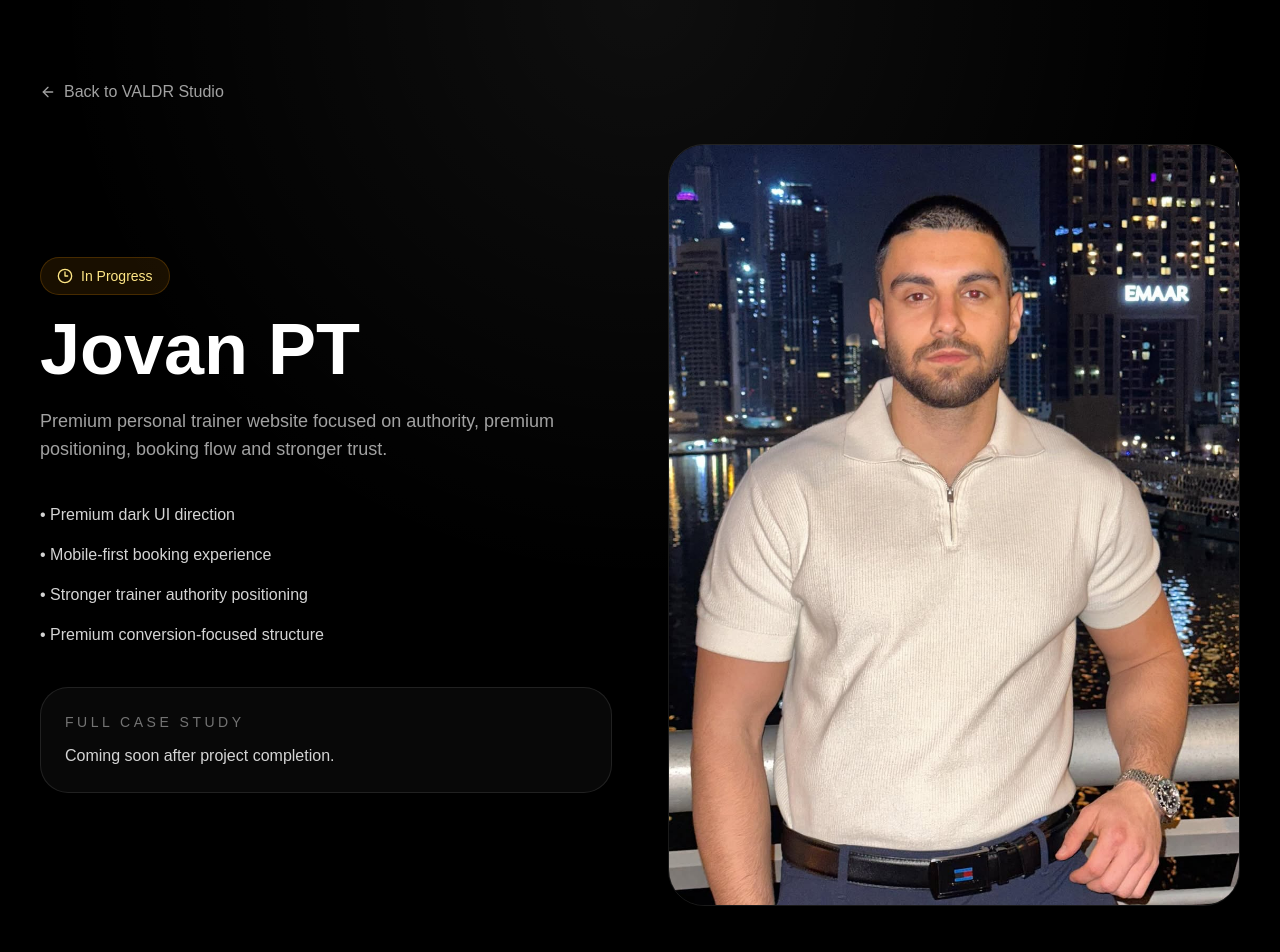
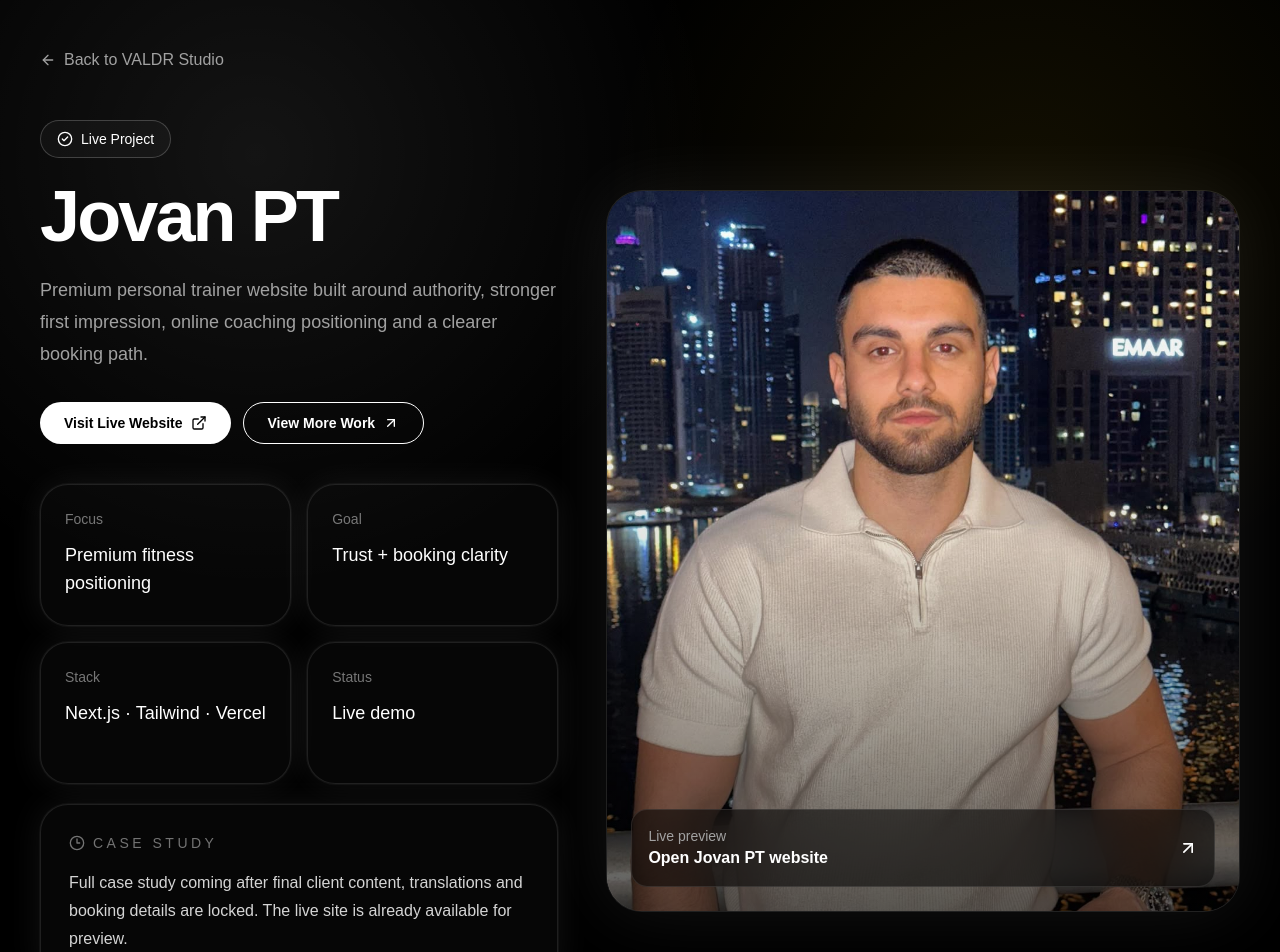
Before and after one commit to VikingVile/Valdr-Studio, a Next.js app: page /work/jovan-pt in a window 1280 px wide. Shown: the top 952 px of the page. Built offline with nearby package versions, Linux system fonts and the light colour scheme.

Commit message:
updated Jovan-Pt card

```diff
--- a/app/cancel/page.tsx
+++ b/app/cancel/page.tsx
@@ -1,3 +1,5 @@
+import Link from "next/link";
+
 export default function CancelPage() {
   return (
     <main className="flex min-h-screen items-center justify-center bg-[#0A0A0A] px-6 text-white">
@@ -14,12 +16,12 @@ export default function CancelPage() {
           You can return to the website and try again whenever you are ready.
         </p>
 
-        <a
+        <Link
           href="/"
           className="mt-10 inline-flex rounded-full bg-white px-8 py-4 font-medium text-black transition hover:scale-105"
         >
           Back to Home
-        </a>
+        </Link>
       </div>
     </main>
   );
--- a/app/page.tsx
+++ b/app/page.tsx
@@ -675,7 +675,7 @@ export default function Home() {
     const savedLanguage = window.localStorage.getItem("valdr-language");
 
     if (savedLanguage === "en" || savedLanguage === "sr") {
-      setLanguage(savedLanguage);
+      window.setTimeout(() => setLanguage(savedLanguage), 0);
     }
   }, []);
 
@@ -966,7 +966,8 @@ export default function Home() {
               {/* JOVAN PT */} {/*OVDE JE DODANO: kartica sada vodi na interni preview page umesto na Instagram */}
               <Link
                 href="/work/jovan-pt"
-                className="group block overflow-hidden rounded-[32px] border border-white/10 bg-white/[0.03] transition duration-500 hover:-translate-y-2 hover:shadow-[0_20px_80px_rgba(0,0,0,0.35)]"
+                aria-label="Open Jovan PT case study"
+                className="group block cursor-pointer overflow-hidden rounded-[32px] border border-white/10 bg-white/[0.03] transition duration-500 hover:-translate-y-2 hover:border-yellow-300/25 hover:shadow-[0_20px_80px_rgba(0,0,0,0.35),0_0_45px_rgba(250,204,21,0.08)] focus:outline-none focus-visible:-translate-y-2 focus-visible:border-yellow-300/35 focus-visible:shadow-[0_0_0_3px_rgba(250,204,21,0.18),0_20px_80px_rgba(0,0,0,0.35)]"
               >
                 <div className="relative h-[240px] overflow-hidden bg-neutral-950 md:h-[300px]">
                   <Image
--- a/app/success/page.tsx
+++ b/app/success/page.tsx
@@ -1,3 +1,5 @@
+import Link from "next/link";
+
 export default function SuccessPage() {
   return (
     <main className="flex min-h-screen items-center justify-center bg-[#0A0A0A] px-6 text-white">
@@ -15,12 +17,12 @@ export default function SuccessPage() {
           steps for your VALDR STUDIO project.
         </p>
 
-        <a
+        <Link
           href="/"
           className="mt-10 inline-flex rounded-full bg-white px-8 py-4 font-medium text-black transition hover:scale-105"
         >
           Back to Home
-        </a>
+        </Link>
       </div>
     </main>
   );
--- a/app/work/jovan-pt/page.tsx
+++ b/app/work/jovan-pt/page.tsx
@@ -1,67 +1,149 @@
-//OVDE JE DODANO//
-
+import type { ReactNode } from "react";
 import Image from "next/image";
 import Link from "next/link";
-import { ArrowLeft, Clock3 } from "lucide-react";
+import {
+  ArrowLeft,
+  ArrowUpRight,
+  CheckCircle2,
+  Clock3,
+  ExternalLink,
+} from "lucide-react";
+
+function GlowCard({
+  children,
+  innerClassName = "",
+}: {
+  children: ReactNode;
+  innerClassName?: string;
+}) {
+  return (
+    <div className="group relative overflow-hidden rounded-[28px] border border-white/10 bg-white/[0.025] shadow-[0_0_0_1px_rgba(255,255,255,0.04),0_0_34px_rgba(255,255,255,0.07)] transition duration-500 hover:-translate-y-1 hover:border-white/25 hover:bg-white/[0.045] hover:shadow-[0_0_0_1px_rgba(255,255,255,0.14),0_0_48px_rgba(255,255,255,0.15)]">
+      <div className="pointer-events-none absolute inset-0 bg-[radial-gradient(circle_at_top_left,rgba(255,255,255,0.12),transparent_38%)] opacity-0 transition duration-500 group-hover:opacity-100" />
+      <div className={`relative ${innerClassName}`}>{children}</div>
+    </div>
+  );
+}
+
+const infoCards = [
+  { title: "Focus", text: "Premium fitness positioning" },
+  { title: "Goal", text: "Trust + booking clarity" },
+  { title: "Stack", text: "Next.js · Tailwind · Vercel" },
+  { title: "Status", text: "Live demo" },
+];
 
 export default function JovanPTPage() {
   return (
-    <main className="min-h-screen bg-black text-white">
-      <section className="relative overflow-hidden border-b border-white/10">
-        <div className="absolute inset-0 bg-[radial-gradient(circle_at_top,rgba(255,255,255,0.06),transparent_50%)]" />
+    <main className="min-h-screen overflow-hidden bg-black text-white">
+      <section className="relative min-h-screen overflow-hidden border-b border-white/10">
+        <div className="pointer-events-none absolute inset-0 bg-[radial-gradient(circle_at_20%_15%,rgba(255,255,255,0.08),transparent_34%),radial-gradient(circle_at_80%_20%,rgba(250,204,21,0.08),transparent_32%)]" />
 
-        <div className="mx-auto max-w-7xl px-6 py-20 lg:px-10">
+        <div className="relative mx-auto max-w-7xl px-6 py-12 lg:px-10">
           <Link
             href="/"
-            className="mb-10 inline-flex items-center gap-2 text-neutral-400 transition hover:text-white"
+            className="mb-12 inline-flex items-center gap-2 rounded-full text-neutral-400 transition hover:text-white focus:outline-none focus-visible:ring-2 focus-visible:ring-white/35 focus-visible:ring-offset-4 focus-visible:ring-offset-black"
           >
             <ArrowLeft className="h-4 w-4" />
             Back to VALDR Studio
           </Link>
 
-          <div className="grid gap-14 lg:grid-cols-2 lg:items-center">
-            <div>
-              <div className="mb-5 inline-flex items-center gap-2 rounded-full border border-amber-500/20 bg-amber-500/10 px-4 py-2 text-sm text-amber-200">
-                <Clock3 className="h-4 w-4" />
-                In Progress
+          <div className="grid gap-12 lg:grid-cols-[minmax(0,0.9fr)_minmax(0,1.1fr)] lg:items-center">
+            <div className="min-w-0">
+              <div className="mb-6 inline-flex items-center gap-2 rounded-full border border-white/20 bg-white/[0.03] px-4 py-2 text-sm text-white">
+                <CheckCircle2 className="h-4 w-4" />
+                Live Project
               </div>
 
-              <h1 className="text-5xl font-bold leading-[0.95] md:text-7xl">
+              <h1 className="text-5xl font-bold leading-[0.95] tracking-[-0.04em] md:text-7xl">
                 Jovan PT
               </h1>
 
-              <p className="mt-6 max-w-xl text-lg text-neutral-400">
-                Premium personal trainer website focused on authority,
-                premium positioning, booking flow and stronger trust.
+              <p className="mt-6 max-w-xl text-lg leading-8 text-neutral-400">
+                Premium personal trainer website built around authority,
+                stronger first impression, online coaching positioning and a
+                clearer booking path.
               </p>
 
-              <div className="mt-10 space-y-4 text-neutral-300">
-                <p>• Premium dark UI direction</p>
-                <p>• Mobile-first booking experience</p>
-                <p>• Stronger trainer authority positioning</p>
-                <p>• Premium conversion-focused structure</p>
+              <div className="mt-8 flex flex-col gap-3 sm:flex-row">
+                <a
+                  href="https://jovan-pt.vercel.app/"
+                  target="_blank"
+                  rel="noopener noreferrer"
+                  className="inline-flex items-center justify-center gap-2 rounded-full bg-white px-6 py-2.5 text-sm font-semibold text-black transition hover:scale-[1.02] hover:bg-neutral-200 focus:outline-none focus-visible:ring-2 focus-visible:ring-white/70 focus-visible:ring-offset-4 focus-visible:ring-offset-black"
+                >
+                  Visit Live Website
+                  <ExternalLink className="h-4 w-4" />
+                </a>
+
+                <Link
+                  href="/#work"
+                  className="inline-flex items-center justify-center gap-2 rounded-full border border-white px-6 py-2.5 text-sm font-semibold text-white transition hover:scale-[1.02] hover:bg-white hover:text-black focus:outline-none focus-visible:ring-2 focus-visible:ring-white/45 focus-visible:ring-offset-4 focus-visible:ring-offset-black"
+                >
+                  View More Work
+                  <ArrowUpRight className="h-4 w-4" />
+                </Link>
               </div>
 
-              <div className="mt-10 rounded-[28px] border border-white/10 bg-white/[0.03] p-6">
-                <p className="text-sm uppercase tracking-[0.25em] text-neutral-500">
-                  Full case study
-                </p>
+              <div className="mt-10 grid gap-4 sm:grid-cols-2">
+                {infoCards.map((card) => (
+                  <GlowCard
+                    key={card.title}
+                    innerClassName="min-h-[140px] p-6"
+                  >
+                    <p className="text-sm text-white/45">{card.title}</p>
+                    <p className="mt-3 text-lg leading-7 text-white">
+                      {card.text}
+                    </p>
+                  </GlowCard>
+                ))}
+              </div>
 
-                <p className="mt-3 text-neutral-300">
-                  Coming soon after project completion.
-                </p>
+              <div className="mt-5">
+                <GlowCard innerClassName="p-7">
+                  <div className="flex items-center gap-2 text-neutral-500">
+                    <Clock3 className="h-4 w-4" />
+                    <p className="text-sm uppercase tracking-[0.25em]">
+                      Case study
+                    </p>
+                  </div>
+
+                  <p className="mt-4 leading-7 text-neutral-300">
+                    Full case study coming after final client content,
+                    translations and booking details are locked. The live site
+                    is already available for preview.
+                  </p>
+                </GlowCard>
               </div>
             </div>
 
-            <div className="relative overflow-hidden rounded-[36px] border border-white/10">
+            <a
+              href="https://jovan-pt.vercel.app/"
+              target="_blank"
+              rel="noopener noreferrer"
+              aria-label="Open the live Jovan PT website in a new tab"
+              className="group relative min-w-0 cursor-pointer overflow-hidden rounded-[36px] border border-white/10 bg-white/[0.03] shadow-[0_0_70px_rgba(255,255,255,0.08)] transition duration-500 hover:-translate-y-1 hover:border-white/20 hover:shadow-[0_0_90px_rgba(255,255,255,0.13)] focus:outline-none focus-visible:-translate-y-1 focus-visible:border-white/30 focus-visible:shadow-[0_0_0_3px_rgba(255,255,255,0.16),0_0_90px_rgba(255,255,255,0.13)]"
+            >
               <Image
                 src="/images/jovan-preview.jpg"
-                alt="Jovan PT"
+                alt="Jovan PT live website preview"
                 width={1400}
                 height={900}
-                className="h-full w-full object-cover"
+                priority
+                className="h-[560px] w-full object-cover object-[center_7%] transition duration-700 group-hover:scale-[1.035] lg:h-[720px]"
               />
-            </div>
+
+              <div className="absolute inset-0 bg-gradient-to-t from-black/65 via-black/10 to-transparent" />
+
+              <div className="absolute bottom-6 left-6 right-6 flex items-center justify-between gap-4 rounded-2xl border border-white/10 bg-black/55 p-4 backdrop-blur-xl">
+                <div>
+                  <p className="text-sm text-neutral-400">Live preview</p>
+                  <p className="font-semibold text-white">
+                    Open Jovan PT website
+                  </p>
+                </div>
+
+                <ArrowUpRight className="h-5 w-5 text-white transition group-hover:translate-x-1 group-hover:-translate-y-1" />
+              </div>
+            </a>
           </div>
         </div>
       </section>
```
